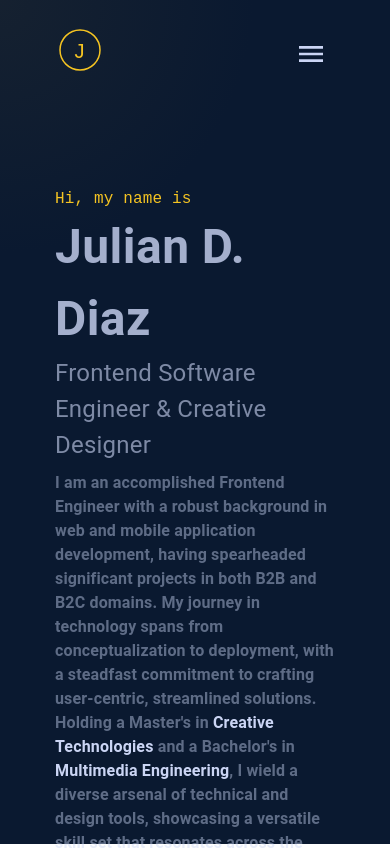
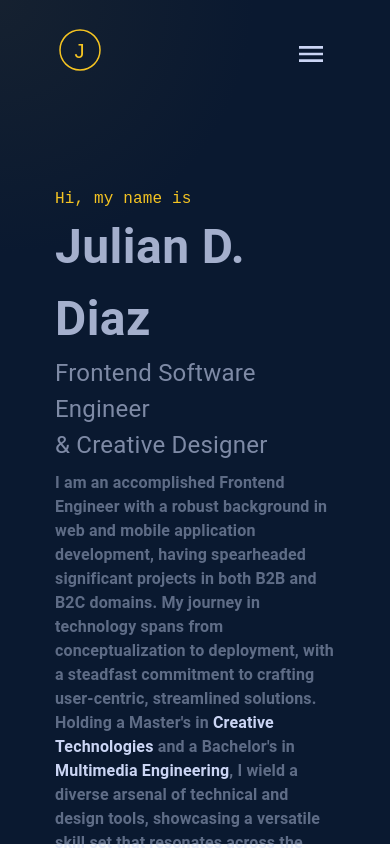
Before and after one commit to Julian-Diaz01/g-link, a React (Vite) app: page / in a window 390 px wide. Shown: the top 850 px of the page. Built offline with nearby package versions, Linux system fonts and the light colour scheme.

Commit message:
fix intro responsive

```diff
--- a/src/pages/Home/Home.tsx
+++ b/src/pages/Home/Home.tsx
@@ -119,7 +119,13 @@ const Introduction: React.FC = () => {
         color="text.primary"
         sx={{ fontSize: '1.5rem', opacity: '60%' }}
       >
-        Frontend Software Engineer & Creative Designer
+        Frontend Software Engineer
+      </Typography>
+      <Typography
+        color="text.primary"
+        sx={{ fontSize: '1.5rem', opacity: '60%' }}
+      >
+        & Creative Designer
       </Typography>
     </>
   )
```
